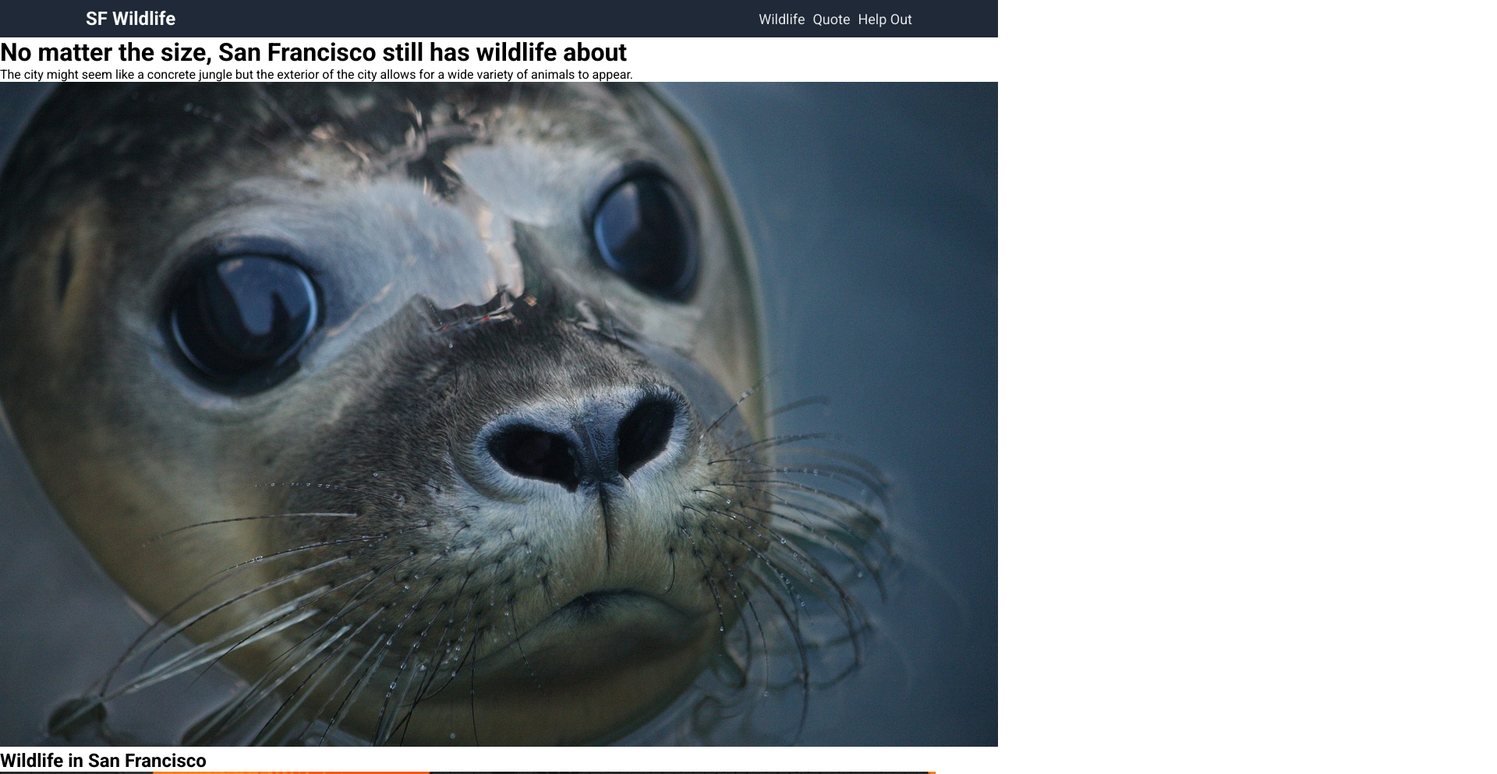
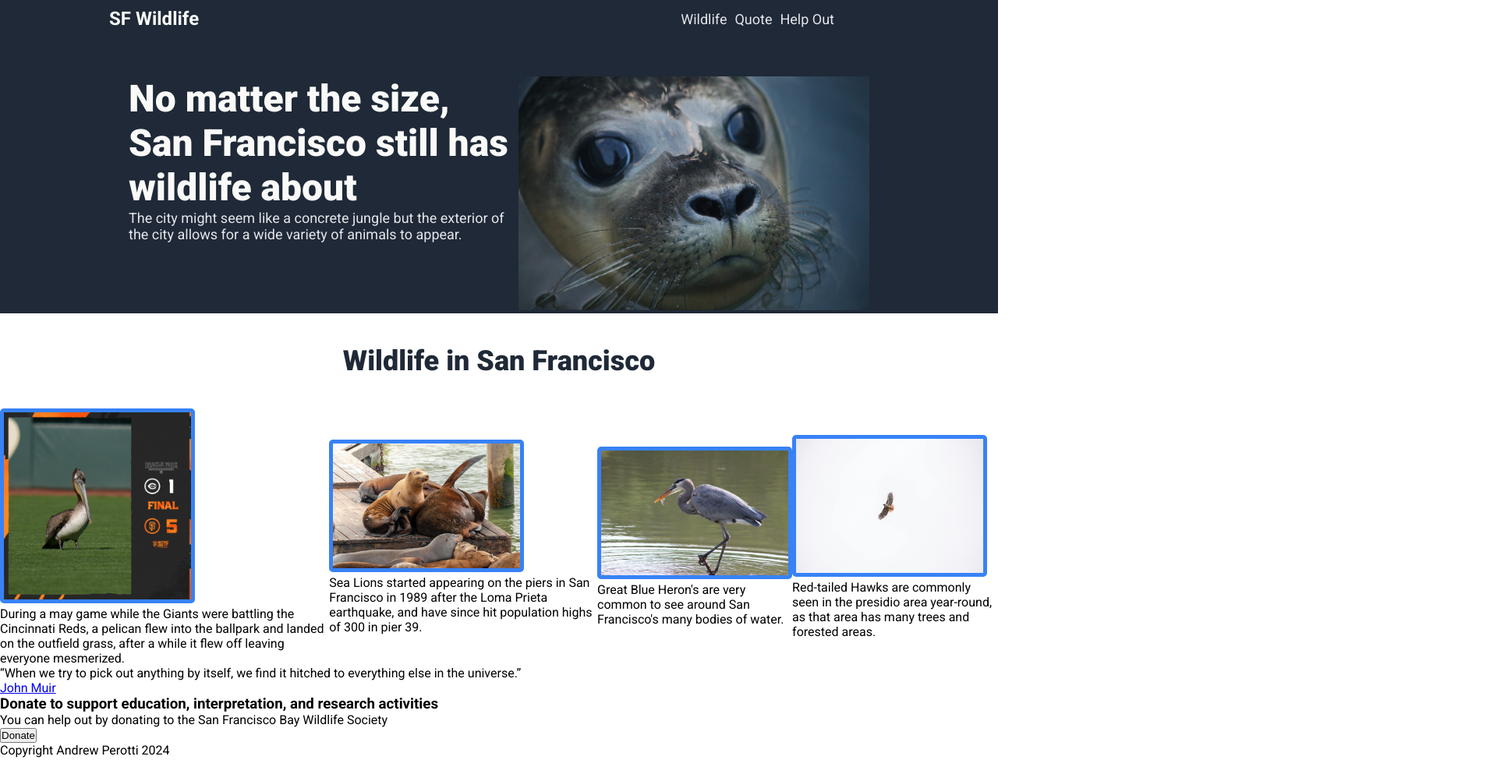
Before and after one commit to andmperotti/OdinLandingPage, a plain HTML site: page index.html in a window 1280 px wide. Shown: the top 993 px of the page at 78% size, 1920 px wide, since content can reach past the window. After the commit the page ends 972 px from the top, so only its background shows below. Drawn offline with Linux system fonts and the light colour scheme.

Commit message:
Add changes to html and css

```diff
--- a/index.html
+++ b/index.html
@@ -32,6 +32,7 @@
 
     <section id="wildlife">
         <h2>Wildlife in San Francisco</h2>
+        <section class="animal-container">
         <article>
             <img class="sectionImg" src="images/oracleParkPelican.jpeg" alt="Pelican walking on the outfiled grass of the San Francisco Giants ballpark named Oracle Park">
             <p>During a may game while the Giants were battling the Cincinnati Reds, a pelican flew into the ballpark and landed on the outfield grass, after a while it flew off leaving everyone mesmerized.</p>
@@ -48,6 +49,7 @@
             <img class="sectionImg" src="images/pexels-shotbysylvesterabigail-17745337.jpg" alt="A Red Tailed Hawk flying under a cloud in San Francisco">
             <p>Red-tailed Hawks are commonly seen in the presidio area year-round, as that area has many trees and forested areas.</p>
         </article>
+        </section>
     </section>
 
     <article id="quote">
--- a/main.css
+++ b/main.css
@@ -16,8 +16,9 @@ header{
     background-color: #1F2937;
     display: flex;
     justify-content: center;
+    position: sticky;
+    top: 0;
 }
-
 
 
 nav{
@@ -25,7 +26,7 @@ nav{
     justify-content: space-between;
     align-items: center;
     padding: 10px;
-    margin: 0 100px;
+    margin: 0 130px;
     width: 100%;
 }
 
@@ -39,7 +40,7 @@ nav{
 nav ul {
     list-style-type: none;
     display: flex;
-    /* margin-left: auto; */
+    margin-right: 70px;
     gap: 10px;
 }
 nav ul a {
@@ -47,3 +48,57 @@ nav ul a {
     font-size: 18px;
     color: #E5E7EB;
 }
+
+main {
+    background-color: #1F2937;
+    display: flex;
+    justify-content: center;
+
+}
+
+.hero-container {
+    max-width: 500px;
+    margin-left: 70px;
+    margin-top: 50px;
+}
+.hero-container h1{
+    font-size: 48px;
+    color: #F9FAF8;
+    font-weight: 900;
+}
+
+.hero-container p {
+    font-size: 18px;
+    color: #E5E7EB;
+}
+
+.main-img {
+    max-width: 450px;
+    margin-right: 70px;
+    margin-top: 50px;
+}
+
+#wildlife {
+    border-color: #3882F6;
+    background-color: white;
+}
+
+#wildlife h2 {
+    font-size: 36px;
+    color: #1F2937;
+    font-weight: 900;
+    text-align: center;
+    margin: 40px 0;
+}
+
+.animal-container img {
+    border-radius: 5px;
+    border: 5px solid #3882F6;
+    width: 250px;
+}
+
+.animal-container {
+    display: flex;
+    justify-content: space-around;
+    align-items: center;
+}
```
